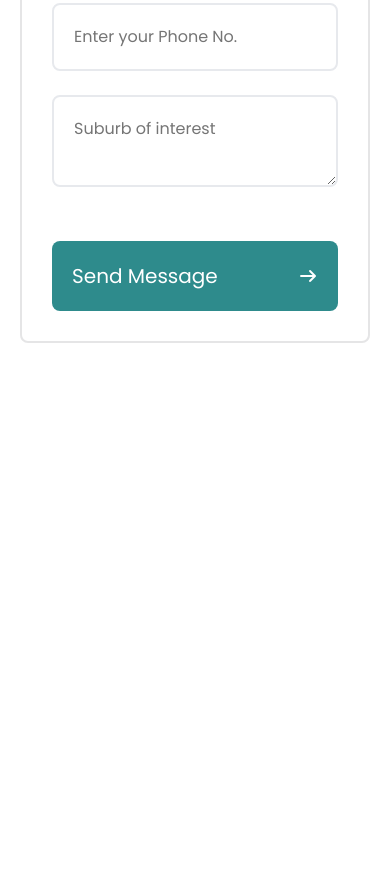
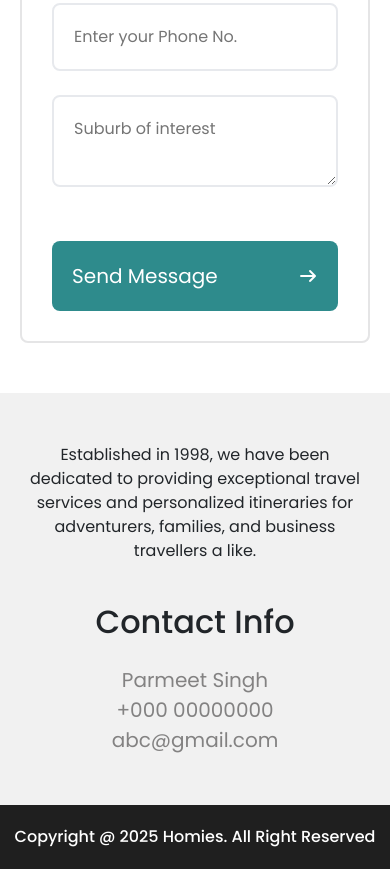
Before and after one commit to developer-meet/Real-Estate-1, a plain HTML site: page index.html in a window 390 px wide. Shown: the part 2964-3833 px from the top of the page. Before the commit the page ends 3357 px from the top, so only its background shows below. Drawn offline with nearby package versions, Linux system fonts and the light colour scheme.

Commit message:
Complete Footer Section

```diff
--- a/CSS/style.css
+++ b/CSS/style.css
@@ -416,3 +416,48 @@
     padding: 30px !important;
   }
 }
+
+/* Footer Section */
+
+.footer-sec {
+  background-color: #8382821d;
+}
+
+.footer-para {
+  max-width: 450px;
+}
+
+.footer-top-right-sec p {
+  color: #838282;
+}
+
+.footer-bottom-sec {
+  background-color: #1f1f1f;
+  color: var(--white);
+  padding: 20px 0px !important;
+}
+
+@media screen and (max-width: 840px) {
+  .footer-sec .footer-top-sec {
+    display: block !important;
+    text-align: center !important;
+  }
+
+  .footer-top-sec .footer-top-left-sec .footer-para {
+    max-width: 100% !important;
+  }
+
+  .footer-top-sec .footer-top-left-sec {
+    margin-bottom: 40px !important;
+  }
+}
+
+@media screen and (max-width: 576px) {
+  .footer-sec .footer-top-sec {
+    padding: 50px 20px !important;
+  }
+
+  .footer-top-right-sec h3 {
+    font-size: 32px !important;
+  }
+}
--- a/index.html
+++ b/index.html
@@ -258,6 +258,32 @@
         </form>
       </div>
     </div>
+
+    <!-- Footer Section-->
+    <footer class="footer-sec max-width-1280px mx-auto">
+      <div
+        class="footer-top-sec d-flex justify-content-between align-items-center p-5"
+      >
+        <div class="footer-top-left-sec">
+          <p class="footer-para poppins">
+            Established in 1998, we have been dedicated to providing exceptional
+            travel services and personalized itineraries for adventurers,
+            families, and business travellers a like.
+          </p>
+        </div>
+        <div class="footer-top-right-sec text-center">
+          <h3 class="poppins fw-medium fs-34px mb-4">Contact Info</h3>
+          <p class="poppins fs-20px">Parmeet Singh</p>
+          <p class="poppins fs-20px">+000 00000000</p>
+          <p class="poppins fs-20px">abc@gmail.com</p>
+        </div>
+      </div>
+      <div class="footer-bottom-sec">
+        <p class="poppins fw-medium text-center">
+          Copyright @ 2025 Homies. All Right Reserved
+        </p>
+      </div>
+    </footer>
   </body>
 
   <!-- Bootstrap JS Link -->
```
